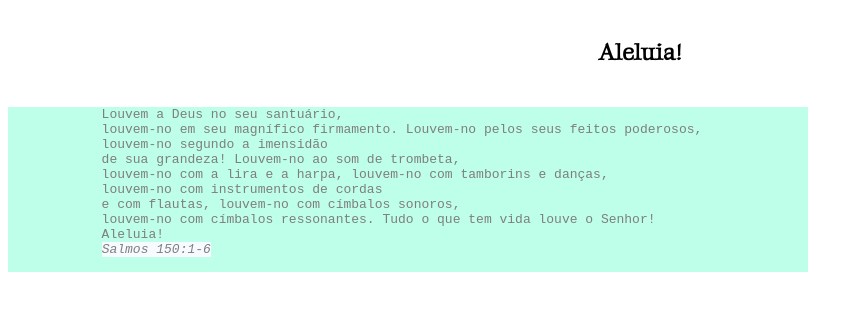
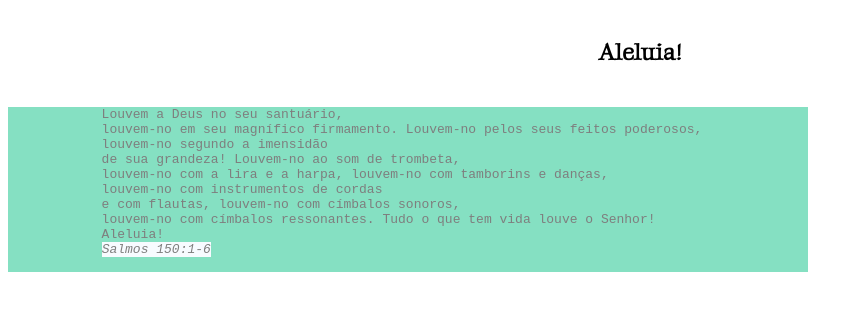
Before and after one commit to MateusAugusto1/Listas_HTML, a plain HTML site: page index.html in a window 1280 px wide. Shown: the part 192-502 px from the top of the page, without its empty margins (0-863 px from the left). Drawn offline with Linux system fonts and the light colour scheme; a web font is replaced by a local one.

Commit message:
Update style.css

```diff
--- a/style.css
+++ b/style.css
@@ -24,7 +24,7 @@ body{
 }
 
 .conteudo{
-    background-color: aquamarine;
+    background-color: rgb(13, 194, 134);
     opacity: 50%;
     width: 800px;
 }
```
